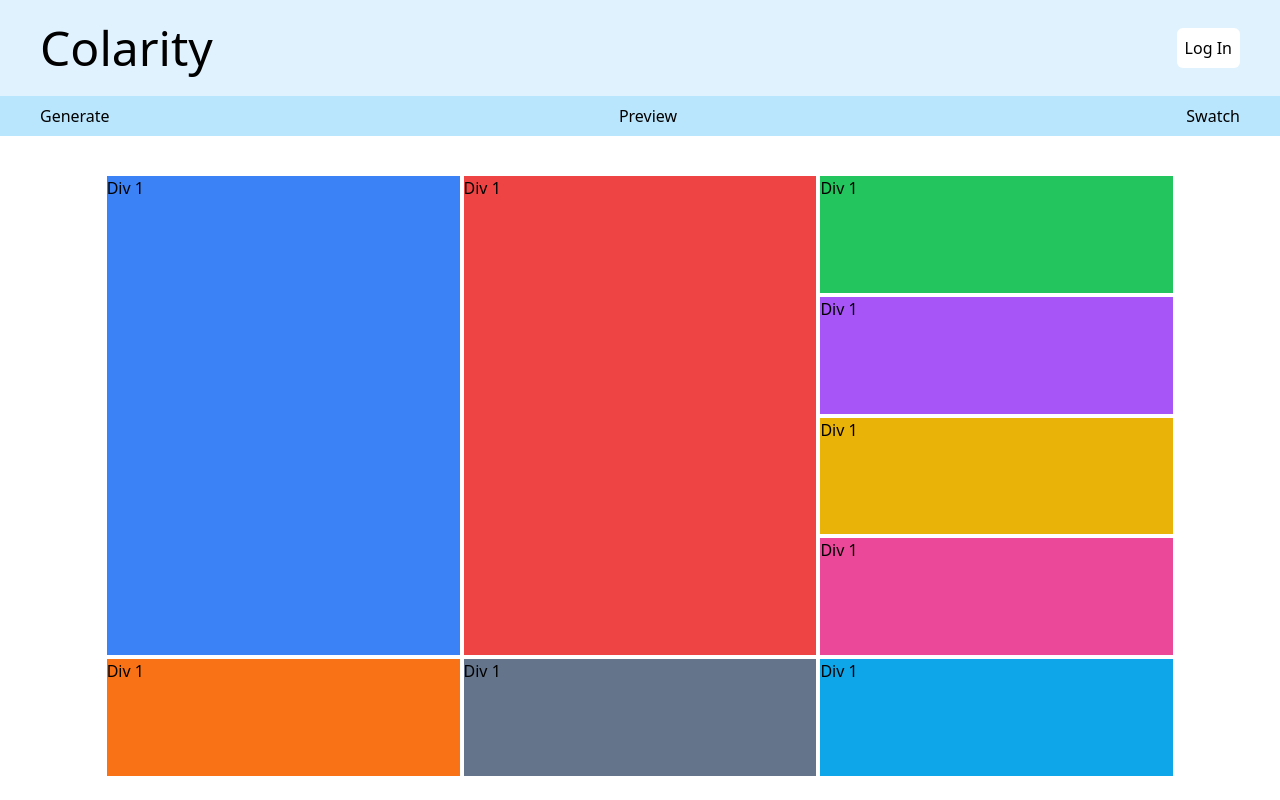
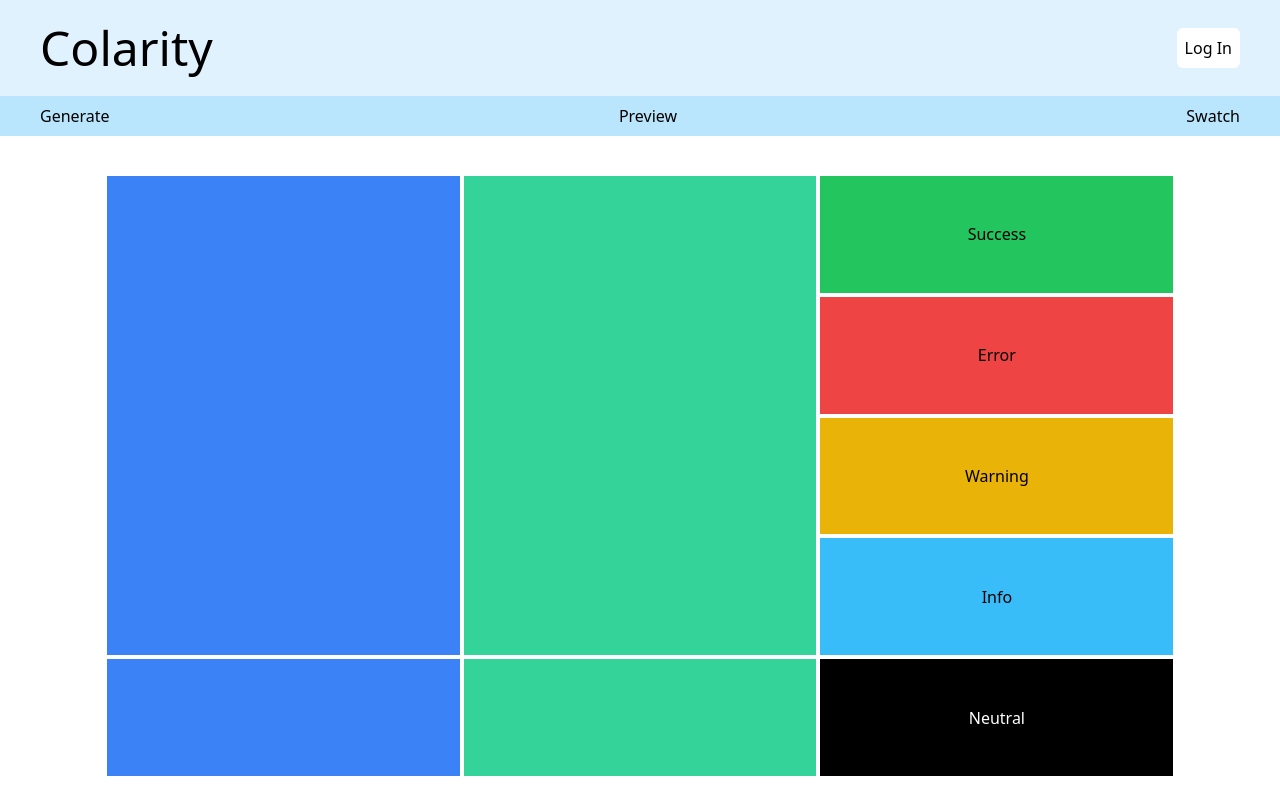
Before and after one commit to viatora/colarity, a Next.js app: page /generator in a window 1280 px wide. Built offline with nearby package versions, Linux system fonts and the light colour scheme.

Commit message:
feat: add labels for semantic colours

```diff
--- a/src/components/ColourGrid/ColourBlock/ColourBlock.tsx
+++ b/src/components/ColourGrid/ColourBlock/ColourBlock.tsx
@@ -3,17 +3,28 @@ import clsx from "clsx";
 interface ColourBlockProps {
   isLarge: boolean | undefined;
   colour: string;
+  semanticName: string | undefined;
 }
 
-export default function ColourBlock({ isLarge, colour }: ColourBlockProps) {
+export default function ColourBlock({
+  isLarge,
+  colour,
+  semanticName,
+}: ColourBlockProps) {
   return (
     <div
-      className={clsx("col-span-1 ", colour, {
+      className={clsx("col-span-1 flex justify-center items-center", {
         "row-span-4": isLarge,
         "row-span-1": !isLarge,
       })}
+      // apparently we have to use inline styles here because clsx and tailwind don't play well with dynamic values in props
+      style={{ backgroundColor: colour }}
     >
-      Div 1
+      {semanticName ? (
+        <p className={clsx({ "text-white": semanticName === "Neutral" })}>
+          {semanticName}
+        </p>
+      ) : undefined}
     </div>
   );
 }
--- a/src/components/ColourGrid/ColourGrid.tsx
+++ b/src/components/ColourGrid/ColourGrid.tsx
@@ -1,16 +1,25 @@
 import ColourBlock from "./ColourBlock/ColourBlock";
 
 export default function ColourGrid() {
+  // Max, these variables are what you can change to change the background of the colour blobs
+  const primaryColour = `#3b82f6`;
+  const secondaryColour = `#34d399`;
+  const successColour = `#22c55e`;
+  const errorColour = `#ef4444`;
+  const warningColour = `#eab308`;
+  const infoColour = `#38bdf8`;
+  const neutralColour = `#000000`;
+
   const myColours = [
-    { colour: "bg-blue-500", isLarge: true },
-    { colour: "bg-red-500", isLarge: true },
-    { colour: "bg-green-500" },
-    { colour: "bg-purple-500" },
-    { colour: "bg-yellow-500" },
-    { colour: "bg-pink-500" },
-    { colour: "bg-orange-500" },
-    { colour: "bg-slate-500" },
-    { colour: "bg-sky-500" },
+    { colour: primaryColour, isLarge: true },
+    { colour: secondaryColour, isLarge: true },
+    { colour: successColour, semanticName: "Success" },
+    { colour: errorColour, semanticName: "Error" },
+    { colour: warningColour, semanticName: "Warning" },
+    { colour: infoColour, semanticName: "Info" },
+    { colour: primaryColour },
+    { colour: secondaryColour },
+    { colour: neutralColour, semanticName: "Neutral" },
   ];
 
   return (
@@ -22,6 +31,7 @@ export default function ColourGrid() {
               key={index}
               colour={colour.colour}
               isLarge={colour.isLarge}
+              semanticName={colour.semanticName}
             />
           );
         })}
```
